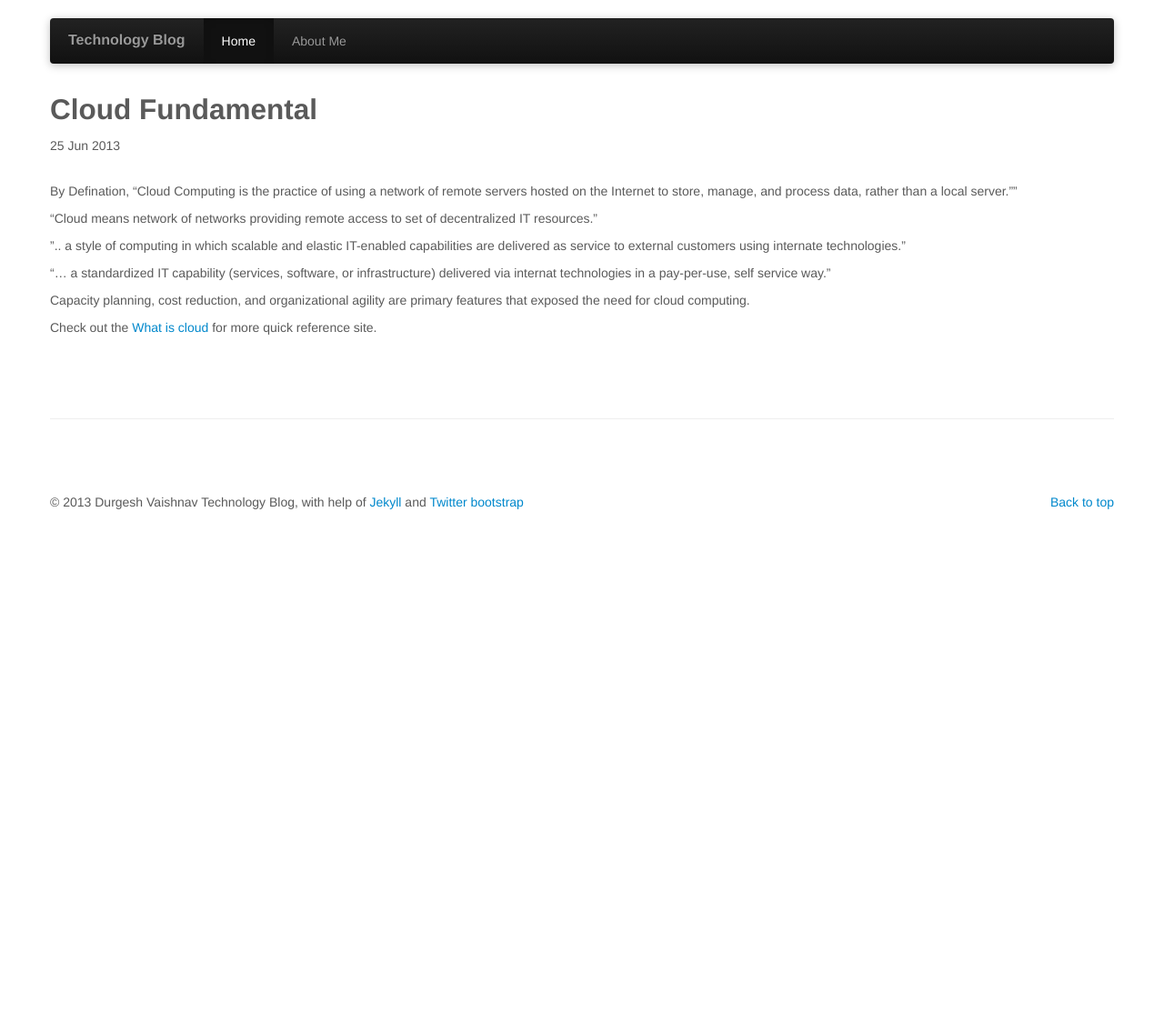
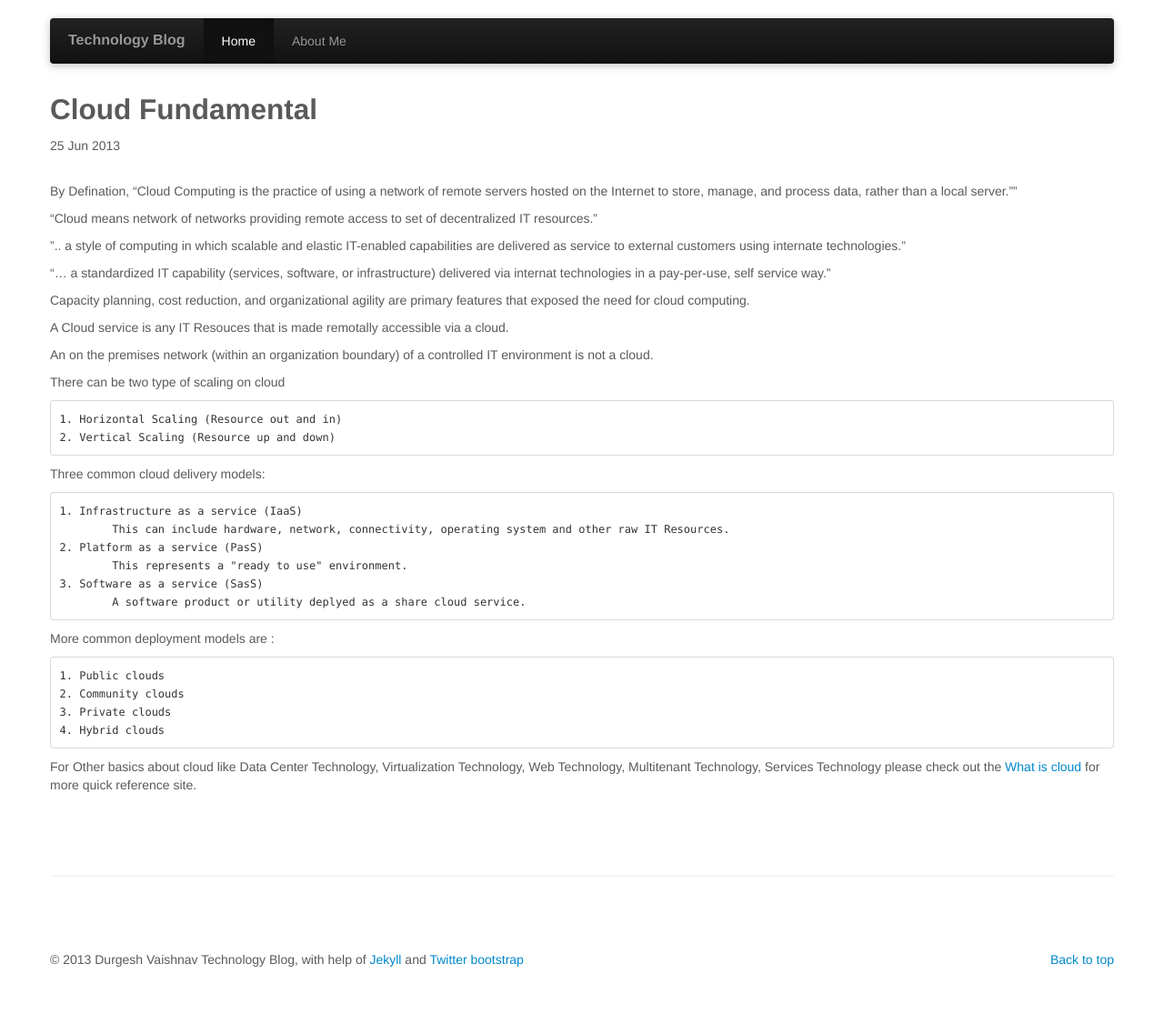
Before and after one commit to vdurgesh/git-pages, a Jekyll site: the page built from _posts/2013-06-25-cloud-fundamental.markdown, in a window 1280 px wide. Shown: the whole page at 91% size. Built offline with Jekyll 4.4.1, drawn with Linux system fonts in a browser that asks for light colours; before the commit the page ends 900 px from its top, so only the background shows below that.

Commit message:
post cloud fundamental

```diff
--- a/_posts/2013-06-25-cloud-fundamental.markdown
+++ b/_posts/2013-06-25-cloud-fundamental.markdown
@@ -16,9 +16,37 @@ By Defination, "Cloud Computing is the practice of using a network of remote ser
 
 Capacity planning, cost reduction, and organizational agility are primary features that exposed the need for cloud computing.
 
+A Cloud service is any IT Resouces that is made remotally accessible via a cloud.
+
+An on the premises network (within an organization boundary) of a controlled IT environment is not a cloud.
+
+There can be two type of scaling on cloud
+
+	1. Horizontal Scaling (Resource out and in)
+	2. Vertical Scaling (Resource up and down)
 
 
 
-Check out the [What is cloud][whatiscloud] for more quick reference site.
+Three common cloud delivery models:
+
+	1. Infrastructure as a service (IaaS)
+		This can include hardware, network, connectivity, operating system and other raw IT Resources.
+	2. Platform as a service (PasS)
+		This represents a "ready to use" environment.
+	3. Software as a service (SasS)
+		A software product or utility deplyed as a share cloud service.
+
+
+
+More common deployment models are :
+
+	1. Public clouds
+	2. Community clouds
+	3. Private clouds
+	4. Hybrid clouds
+
+
+
+For Other basics about cloud like Data Center Technology, Virtualization Technology, Web Technology, Multitenant Technology, Services Technology please check out the [What is cloud][whatiscloud] for more quick reference site.
 
 [whatiscloud]: http://www.whatiscloud.com
```
